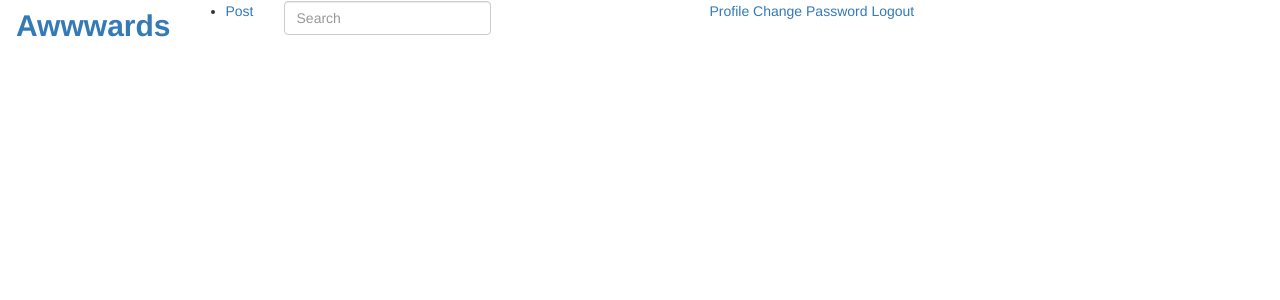
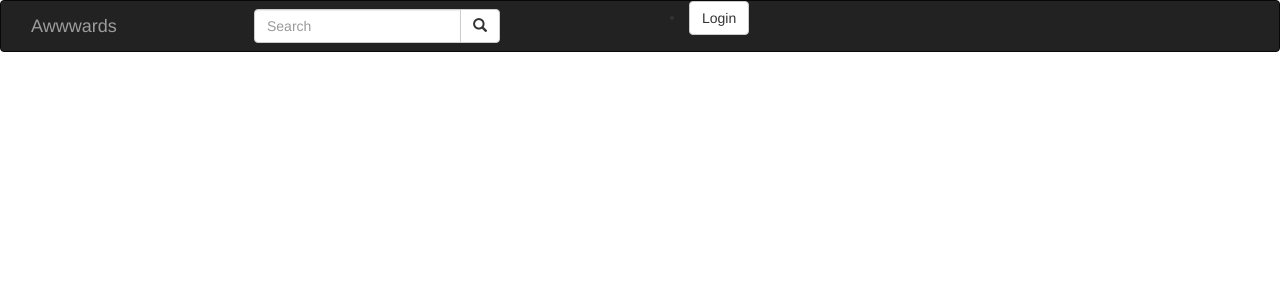
Before and after one commit to Machanga/awwwards, a Django app: page / in a window 1280 px wide. Shown: the top 300 px of the page. Run offline with Django 3.2, Linux system fonts and the light colour scheme; parts of the project's set-up code (start-up, migrations or seed data) failed here and were passed over; some libraries are stand-ins or nearby versions.

Commit message:
create the authentiction system to allow the user to to sign up for an account and register and rate other projects

```diff
--- a/awards/urls.py
+++ b/awards/urls.py
@@ -15,8 +15,11 @@ Including another URLconf
 """
 from django.conf.urls import url, include
 from django.contrib import admin
+from django.contrib.auth import views
 
 urlpatterns = [
     url(r'^admin/', admin.site.urls),
     url(r'', include('rating.urls')),
+    url(r'^accounts/', include('registration.backends.simple.urls')),
+    url(r'^logout/$', views.logout, {"next_page": '/'}),
 ]
--- a/rating/templates/navbar.html
+++ b/rating/templates/navbar.html
@@ -1,37 +1,61 @@
 <!DOCTYPE html>
 <html lang="en">
 <head>
+
   <meta charset="utf-8">
   <meta name="viewport" content="width=device-width, initial-scale=1">
 </head>
 <body>
-<!--Navbar -->
-<nav class="mb-1 navbar navbar-expand-lg navbar-light sticky-top">
-    <a  id="icons" class=" navbar-brand" href="{% url 'index'%}" style="font-size:30px"> <strong>Awwwards</strong> </a>
+ <nav class="navbar navbar-inverse">
+    <div class="container-fluid">
+    <div class="col-sm-2 col-md-2">
+      <div class="navbar-header">
+        <a class="navbar-brand" href="{% url 'index' %}">Awwwards</a>
+      </div>
+    </div>
+      <!-- Adding a search form  -->
+      <div class="col-md-4">
 
-    <div class="collapse navbar-collapse" id="navbarSupportedContent-333">
-    <ul class="navbar-nav mr-auto">
-        <li class="nav-item">
-          <a class="nav-link" href="">Post
-          </a>
-        </li>
-      </ul>
-      <div class="col-md-4">
-          <div class="collapse navbar-collapse" id="navbarSupportedContent">
-            <form  action="{% url 'search_results' %}" role="search" class="form-inline  my-2 my-lg-0">
-              <input id="searchUp" class="form-control mr-sm-2" name="project" type="search" placeholder="Search" aria-label="Search">
-            </form>
+        <form class="navbar-form" role="search" action="{% url 'search_results' %}">
 
+          <div class="input-group">
+            <input type="text" class="form-control" placeholder="Search" name="project">
+            <div class="input-group-btn">
+              <button class="btn btn-default" type="submit"><i class="glyphicon glyphicon-search"></i></button>
+            </div>
           </div>
 
-        </div>
-      <ul class="navbar-nav ml-auto nav-flex-icons">
-            <a class="dropdown-item" href="">Profile</a>
-            <a href="">Change Password</a>
-            <a class="dropdown-item" href="">Logout</a>
+        </form>
+      </div>
+      <!-- search form end -->
+    <div class="col-sm-6 col-md-6 navbar-right">
+            {% if user.is_authenticated %}
+            <ul>
+              <li class="dropdown">
+                <a href="#" class="dropdown-toggle btn btn-default" data-toggle="dropdown" role="button" aria-expanded="false">Profile
+                          <span class="caret"></span>
+                      </a>
+                <ul class="dropdown-menu" role="menu">
+                  <li>
+                    <a href="{% url 'index'%}">Home</a>
+                  </li>
+                  <li>
+                    <a href="/accounts/password/change">Change Password</a>
+                  </li>
+                  <li>
+                    <a href="/logout">Logout</a>
+                  </li>
+                </ul>
+              </li>
+            </ul>
+            {% else %}
+            <li>
+              <a class='btn btn-default' href="/accounts/login">Login</a>
+            </li>
+
+            {% endif %}
           </div>
-        </li>
-      </ul>
+
     </div>
   </nav>
 </body>
--- a/rating/urls.py
+++ b/rating/urls.py
@@ -1,8 +1,11 @@
 from django.conf.urls import url
+from django.conf.urls.static import static
+from django.conf import settings
 from . import views
 
+
 urlpatterns=[
-    url('^$',views.index,name = 'index'),
+    url(r'^$',views.index,name = 'index'),
     url(r'^search/', views.search_results, name='search_results')
 ]
 
--- a/rating/views.py
+++ b/rating/views.py
@@ -1,10 +1,12 @@
 from django.shortcuts import render, redirect
 from django.http import HttpResponse, Http404
-
+from .models import Project, Profile, ratings
+from django.contrib.auth.decorators import login_required
 # Create your views here.
 def index(request):
     return render(request, 'index.html')
 
+@login_required(login_url='/accounts/login/')
 def search_results(request):
 
     if 'project' in request.GET and request.GET["project"]:
```
Also changed, not shown: rating/templates/registration/base.html (added, +29 -0 lines), rating/templates/registration/login.html (added, +47 -0 lines), rating/templates/registration/registration_form.html (added, +40 -0 lines).
